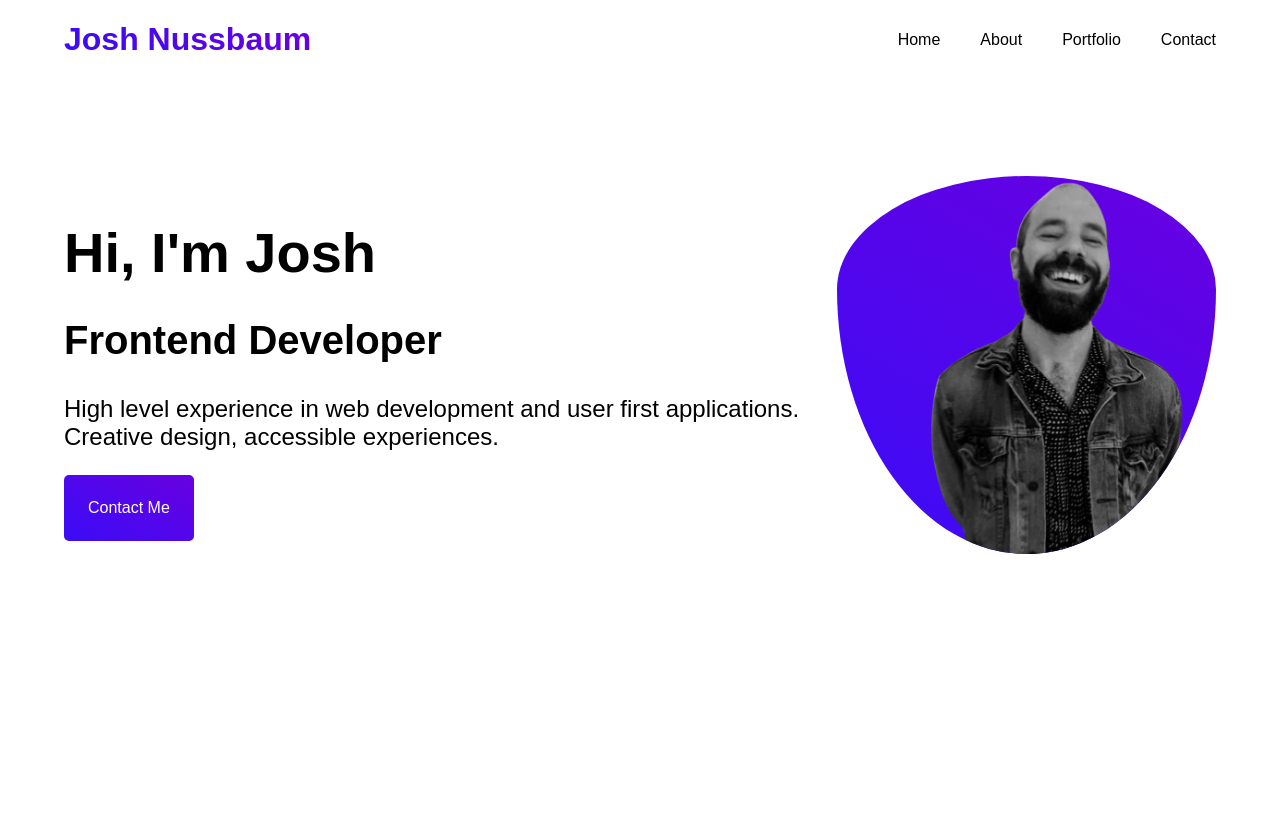
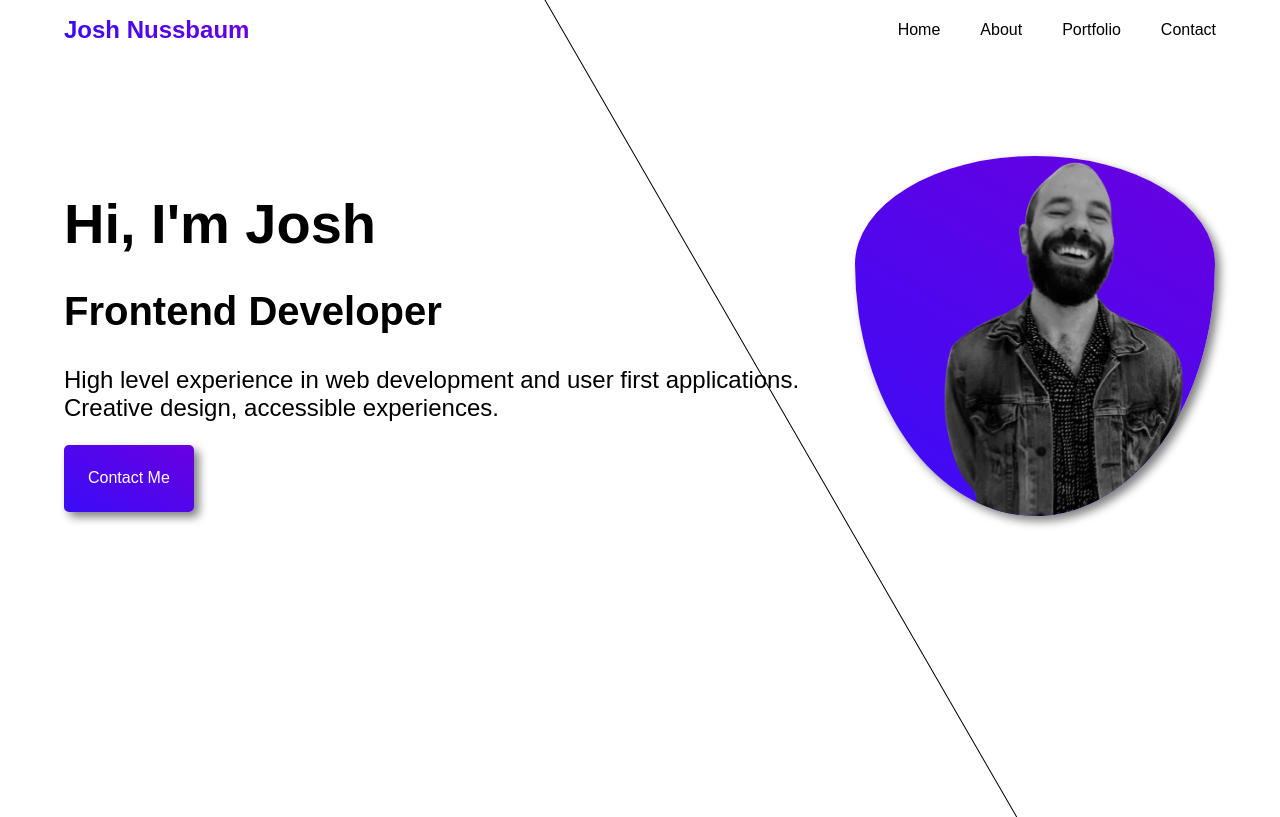
Before and after one commit to joshnussbaum89/portfolio-2021, a Gatsby site: page / in a window 1280 px wide. Shown: the top 817 px of the page. Built offline with nearby package versions, Linux system fonts and the light colour scheme; Gatsby itself is replaced by a stand-in of ours.

Commit message:
add skewed line to hero

```diff
--- a/src/components/Hero.js
+++ b/src/components/Hero.js
@@ -17,6 +17,20 @@ const HeroStyles = styled.div`
     text-align: center;
   }
 
+  .hero-card:last-child:before {
+    position: absolute;
+    content: '';
+    width: 120%;
+    height: 0.2px;
+    border-radius: 10px;
+    background: black;
+    bottom: 80px;
+    right: 0px;
+    transform: rotate(-10deg);
+    -webkit-transform: rotate(-10deg);
+    -moz-transform: rotate(-10deg);
+  }
+
   button {
     color: white;
     background: linear-gradient(210deg, var(--purple), var(--blue));
@@ -24,12 +38,15 @@ const HeroStyles = styled.div`
     border-radius: 5px;
     padding: 1.5rem;
     cursor: pointer;
+    box-shadow: 5px 5px 10px grey;
   }
 
   .hero-card-image {
-    margin: 2rem 0;
+    margin: 6rem 0;
+    max-width: 360px;
     background: linear-gradient(210deg, var(--purple), var(--blue));
     border-radius: 50% 50% 50% 50% / 30% 30% 70% 70%;
+    box-shadow: 5px 5px 10px grey;
   }
 
   @media (min-width: 800px) {
@@ -37,9 +54,24 @@ const HeroStyles = styled.div`
 
     .hero-card:first-child {
       text-align: left;
+      padding-right: 1rem;
+    }
+    .hero-card:last-child {
+      padding-left: 1rem;
+    }
+    .hero-card:last-child:before {
+      left: 20px;
+      bottom: 380px;
+      transform: rotate(60deg);
+      -webkit-transform: rotate(60deg);
+      -moz-transform: rotate(60deg);
+    }
+    .hero-card-image {
+      margin: 2rem 0;
     }
   }
 `;
+
 const Hero = ({ heroImage }) => {
   const joshImage = getImage(heroImage);
 
--- a/src/styles/GlobalStyles.js
+++ b/src/styles/GlobalStyles.js
@@ -19,8 +19,8 @@ const GlobalStyles = createGlobalStyle`
         margin: 0 1rem;
     }
 
-    h2, h3 {
-        margin: 2rem 0;
+    h1 {
+        font-size: var(--medium);
     }
 
     h2 {
@@ -29,6 +29,10 @@ const GlobalStyles = createGlobalStyle`
 
     h3 {
         font-size: var(--large);
+    }
+
+    h2, h3 {
+        margin: 2rem 0;
     }
 
     p {
```
